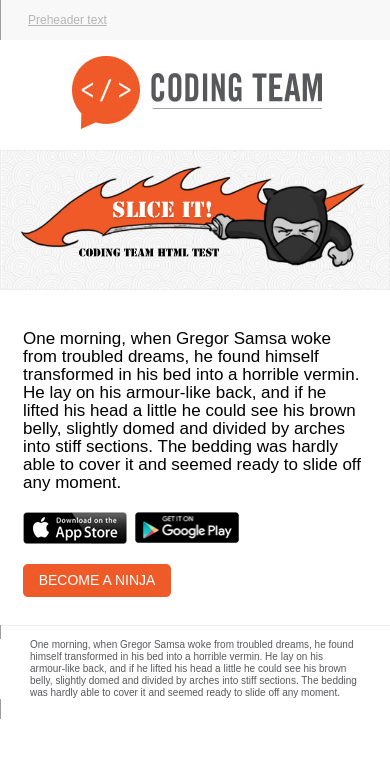
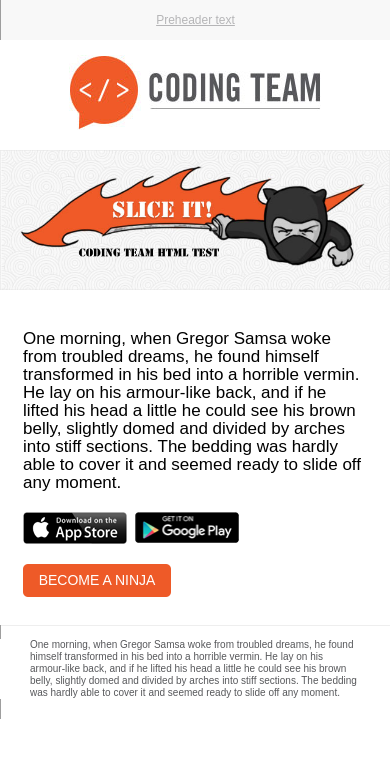
Before and after one commit to kikeestrada/test_cheetah, a website: page public/index.html in a window 390 px wide. Drawn offline with Linux system fonts and the light colour scheme; grey boxes are pictures that could not be loaded.

Commit message:
second load

```diff
--- a/public/index.html
+++ b/public/index.html
@@ -195,7 +195,11 @@ img {
     -webkit-text-size-adjust: none; }
   p {
     color: red; }
-  /*CSS for Yahoo no spaces*/ }
+  /*CSS for Yahoo no spaces*/
+  .center_text {
+    text-align: center !important; }
+  .no_padding {
+    padding: 0 0 0 0 !important; } }
 
 /*force link colors*/
 *[class=appleLinks] {
@@ -226,6 +230,12 @@ img {
   font-style: normal;
   font-weight: 400;
   src: local("Indie Flower"), local("IndieFlower"), url(https://fonts.gstatic.com/s/indieflower/v9/10JVD_humAd5zP2yrFqw6hampu5_7CjHW5spxoeN3Vs.woff2) format("woff2"); }
+
+.center_text {
+  text-align: center !important; }
+
+.no_padding {
+  padding: 0 0 0 0 !important; }
 
 	</style>
 	<title>Email Template</title>
--- a/src/scss/customcss/_customcss.scss
+++ b/src/scss/customcss/_customcss.scss
@@ -0,0 +1,6 @@
+.center_text{
+	text-align: center !important;
+}
+.no_padding{
+	padding: 0 0 0 0 !important;
+}
```
Also changed, not shown: src/html/styles.css, src/scss/styles.scss (line endings or trailing spaces).
